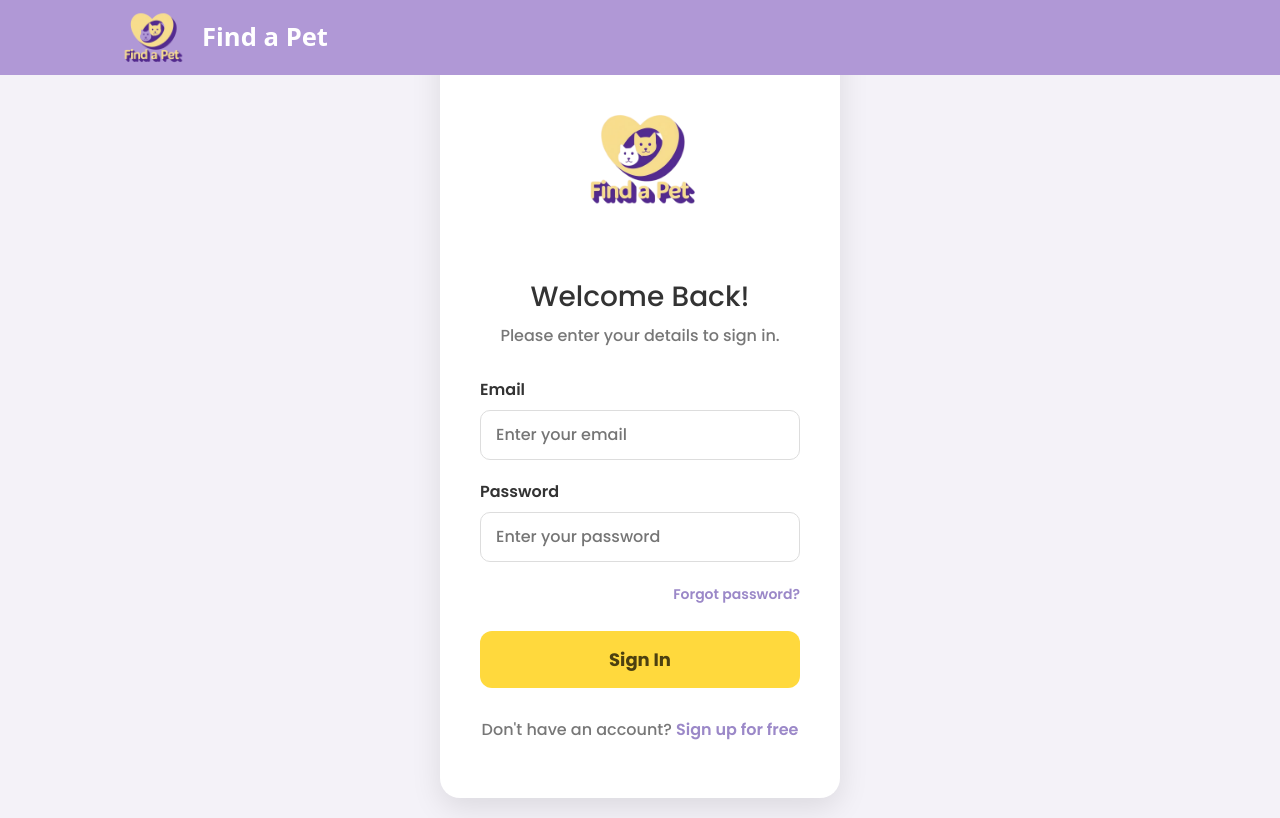
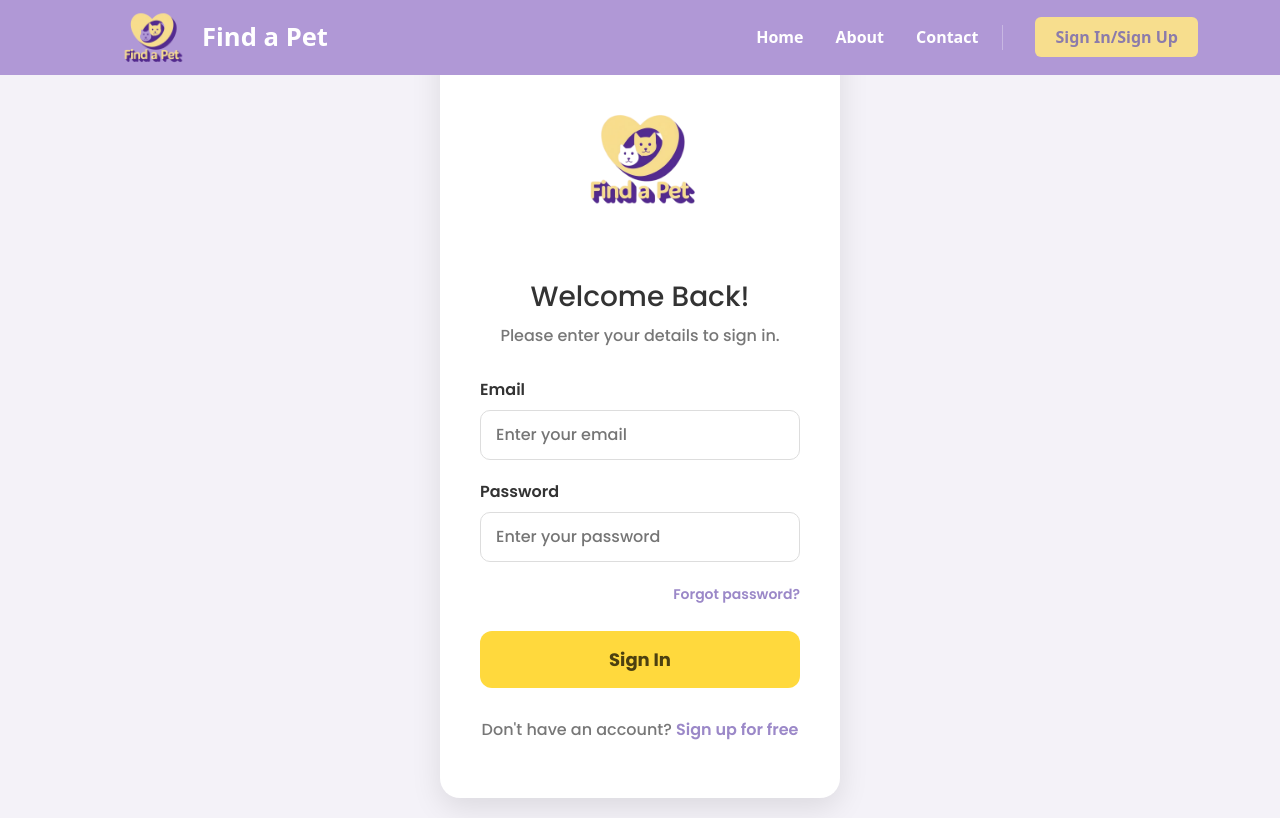
Before and after one commit to gabbiie360/Find_a_Pet, a Vue app in the folder find-a-pet-frontend/: page /loginregister in a window 1280 px wide. Built offline with nearby package versions, Linux system fonts and the light colour scheme.

Commit message:
Update Navbar.vue
Se hizo el update correspondiente para añadir el boton de Login o Registrarse, falta el resisize del menu para moviles

```diff
--- a/find-a-pet-frontend/src/components/generalComponents/Navbar.vue
+++ b/find-a-pet-frontend/src/components/generalComponents/Navbar.vue
@@ -30,16 +30,20 @@
 
       <!-- Links de Navegación -->
       <div class="collapse navbar-collapse justify-content-end" id="navbarNav">
-        <ul class="navbar-nav">
+        <ul class="navbar-nav align-items-center">
           <li class="nav-item" v-for="(item, i) in navLinks" :key="i">
-            <RouterLink
-              class="nav-link animate__animated animate__fadeInUp"
-              :class="`animate__delay-${i + 2}s`"
-              :to="item.path"
-            >
-              {{ item.label }}
-            </RouterLink>
-          </li>
+      <RouterLink class="nav-link" :to="item.path">
+        {{ item.label }}
+      </RouterLink>
+    </li>
+       <li class="nav-item d-none d-lg-block">
+        <div class="nav-link-separator"></div>
+    </li>
+    <li class="nav-item">
+      <RouterLink to="/loginregister" class="nav-link nav-link-signup">
+        Sign In/Sign Up
+      </RouterLink>
+    </li>
         </ul>
       </div>
     </div>
@@ -157,4 +161,43 @@ const navLinks = [
     margin-left: 0;
   }
 }
+
+.nav-link-login {
+  font-weight: 600;
+}
+
+/* Estilo para el botón de Sign Up (llamativo) */
+.nav-link-signup {
+  background-color: #f7de8e; /* Tu color amarillo característico */
+  color: #8b7bab !important; /* Un morado oscuro del texto para contraste */
+  font-weight: 700;
+  padding: 8px 20px !important;
+  border-radius: 20px;
+  transition: all 0.3s ease;
+  margin-left: 0.5rem; /* Espacio entre Login y Sign Up */
+}
+
+.nav-link-signup:hover {
+  background-color: #fff;
+  transform: translateY(-2px);
+  box-shadow: 0 4px 10px rgba(0,0,0,0.1);
+}
+
+/* Estilo para el separador vertical (opcional) */
+.nav-link-separator {
+    height: 25px;
+    width: 1px;
+    background-color: rgba(255, 255, 255, 0.3);
+    margin: 0 1rem;
+}
+
+/* Ajustes para la vista móvil */
+@media (max-width: 991.98px) {
+    .nav-link-signup {
+        width: 100%;
+        text-align: center;
+        margin-left: 0;
+        margin-top: 10px; /* Espacio en el menú desplegado */
+    }
+}
 </style>
```
